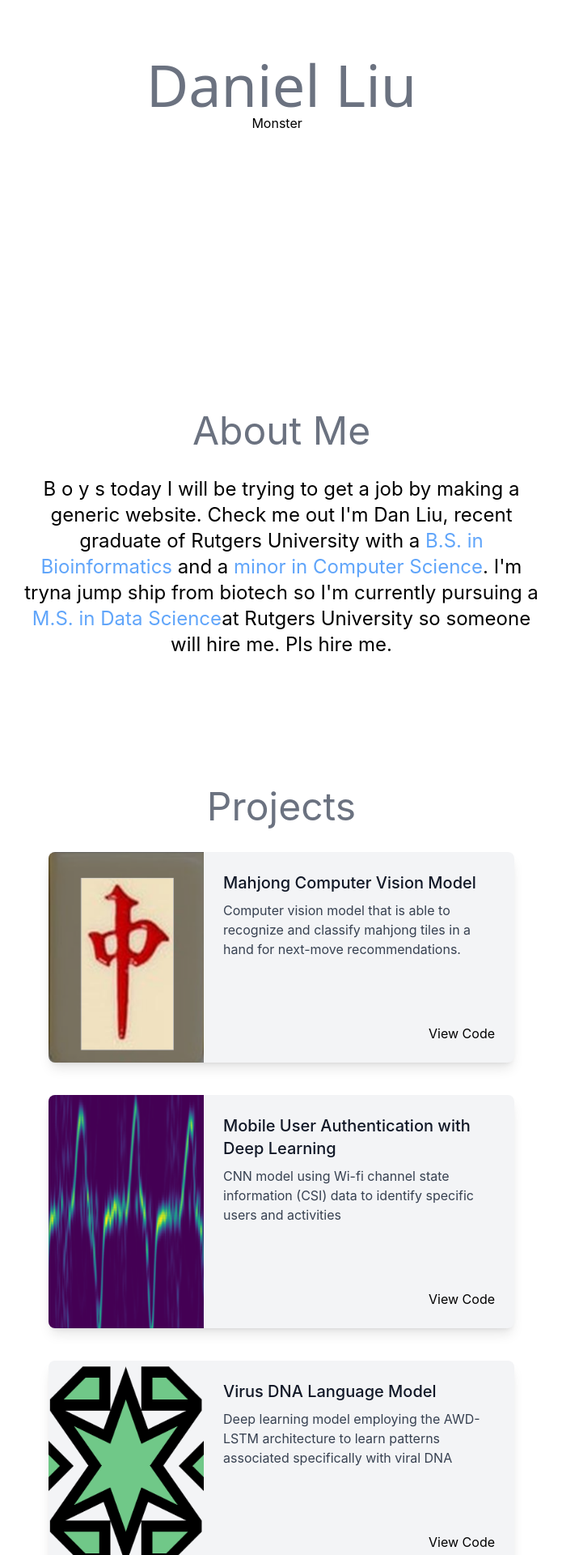
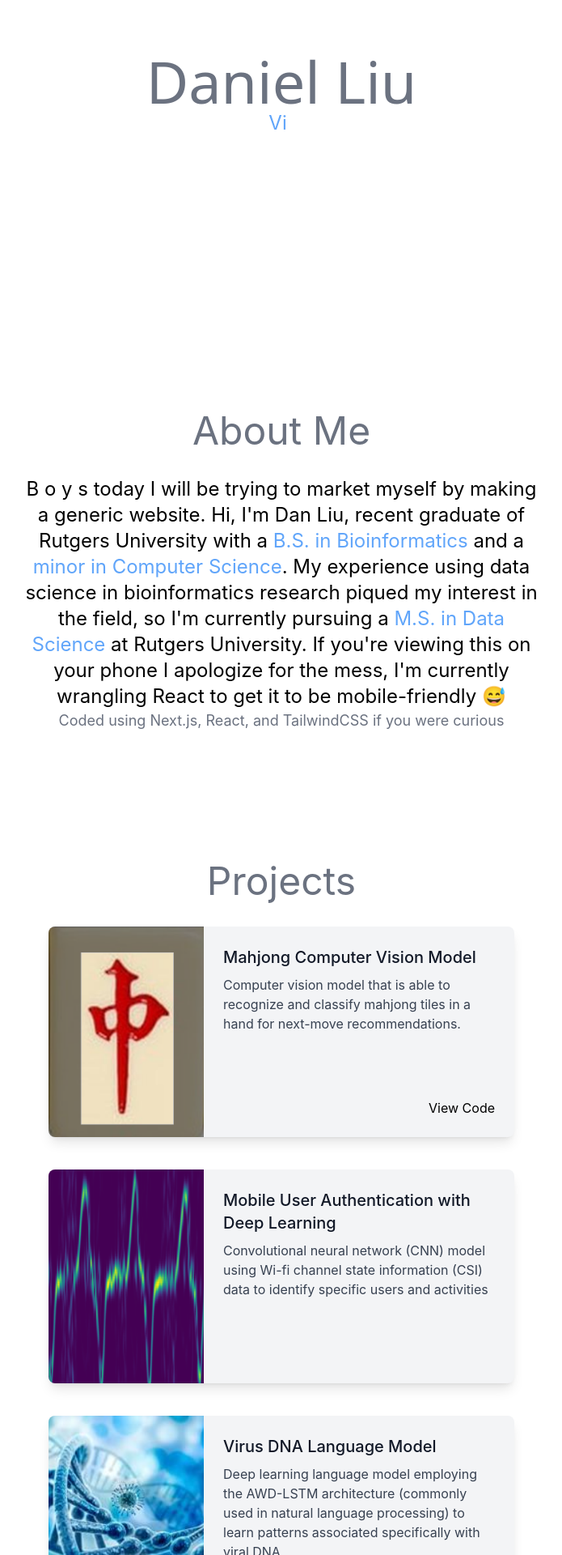
Before and after one commit to danieljliu/danieljliu.github.io, a Next.js app: page / in a window 1280 px wide. Shown: the part 340-2260 px from the top of the page at 81% size, without its empty margins (292-987 px from the left). Built offline with nearby package versions, Linux system fonts and the light colour scheme.

Commit message:
edited text

```diff
--- a/pages/Components/About.js
+++ b/pages/Components/About.js
@@ -3,15 +3,19 @@ export default function About() {
         <div className={"flex flex-col items-center justify-center dark:text-gray-300 "}>
             <h1 className="text-center text-5xl text-gray-500 dark:text-gray-300 h-20">About Me</h1>
             <div className={"text-center text-2xl w-[50vw]"}>
-                B o y s today I will be trying to get a job by making a generic website. Check me out I&apos;m Dan Liu, recent graduate of Rutgers University
+                B o y s today I will be trying to market myself by making a generic website. Hi, I&apos;m Dan Liu, recent graduate of Rutgers University
                 with a
                 <span className={"text-blue-400 dark:text-green-500"}> B.S. in Bioinformatics </span>
                 and a
                 <span className={"text-blue-400 dark:text-green-500"}> minor in Computer Science</span>.
-                I&apos;m tryna jump ship from biotech so I&apos;m currently pursuing a
-                <span className={"text-blue-400 dark:text-green-500"}> M.S. in Data Science</span>
-                at Rutgers University so someone will hire me. Pls hire me.
+                My experience using data science in bioinformatics research piqued my interest in the field, so I&apos;m currently pursuing a
+                <span className={"text-blue-400 dark:text-green-500"}> M.S. in Data Science </span>
+                at Rutgers University. If you&apos;re viewing this on your phone I apologize for the mess, I&apos;m currently wrangling
+                React to get it to be mobile-friendly 😅
+
             </div>
+            <span className={"text-lg text-gray-500"}>Coded using Next.js, React, and TailwindCSS if you were curious</span>
+
         </div>
     )
 }
--- a/pages/Components/Card.js
+++ b/pages/Components/Card.js
@@ -1,6 +1,6 @@
 import Image from "next/image";
 
-export default function Card({image, title, text, code_link}) {
+export default function Card({image, title, text, code_link, view_code}) {
     return (
         <div className="flex justify-center">
             <div className="flex flex-col md:flex-row md:max-w-xl  rounded-lg bg-gray-100 dark:bg-gray-400 shadow-lg">
@@ -14,7 +14,7 @@ export default function Card({image, title, text, code_link}) {
                         {text}
                     </p>
                     <p className={"h-16"}></p>
-                    <a className={"hover:text-blue-400 hover:dark:text-green-300 text-right"} href = {code_link} target=  '_blank' rel="noreferrer">View Code</a>
+                    <a className={"hover:text-blue-400 hover:dark:text-green-300 text-right"} href = {code_link} target=  '_blank' rel="noreferrer">{view_code}</a>
                 </div>
 
             </div>
--- a/pages/Components/Namecard.js
+++ b/pages/Components/Namecard.js
@@ -5,10 +5,10 @@ export default function Namecard() {
         <div className={"flex flex-col items-center justify-center h-[58vh]"}>
             <span className={"text-gray-500 dark:text-gray-300 font-sans text-7xl"}>Daniel Liu</span>
 
-            <div>
+            <div className={'text-2xl text-blue-400 dark:text-green-500'}>
                 <Typewriter className="typewriter"
                               options={{
-                                  strings: ['Jobless Bum', 'Monster Hunter Addict', 'All Around Drain on Society'],
+                                  strings: ['Jobless Graduate', 'Video Game Addict', 'Washed Tennis Player', 'Consistently Last Place in Board Games'],
                                   autoStart: true,
                                   loop: true,
                               }}
--- a/pages/Components/Projects.js
+++ b/pages/Components/Projects.js
@@ -10,18 +10,22 @@ export default function Projects() {
                     title = "Mahjong Computer Vision Model"
                     text = "Computer vision model that is able to recognize and classify mahjong tiles in a hand for next-move recommendations."
                     code_link= "https://github.com/danieljliu/Mahjong-CV"
+                    view_code= "View Code"
                 />
+
                 <Card
                     image = "wifi_csi.png"
                     title = "Mobile User Authentication with Deep Learning"
-                    text = "CNN model using Wi-fi channel state information (CSI) data to identify specific users and activities"
+                    text = "Convolutional neural network (CNN) model using Wi-fi channel state information (CSI) data to identify specific users and activities"
                     code_link= "https://github.com/danieljliu/Mahjong-CV"
+                    view_code= ""
                 />
                 <Card
-                    image = "green_gem.webp"
+                    image = "dna.jpg"
                     title = "Virus DNA Language Model"
-                    text = "Deep learning model employing the AWD-LSTM architecture to learn patterns associated specifically with viral DNA"
+                    text = "Deep learning language model employing the AWD-LSTM architecture (commonly used in natural language processing) to learn patterns associated specifically with viral DNA"
                     code_link= "https://github.com/danieljliu/Mahjong-CV"
+                    view_code= ""
                 />
             </div>
         </div>
```
Also changed, not shown: public/dna.jpg (added), 1 other file (tests, documents, lock files or other folders).
